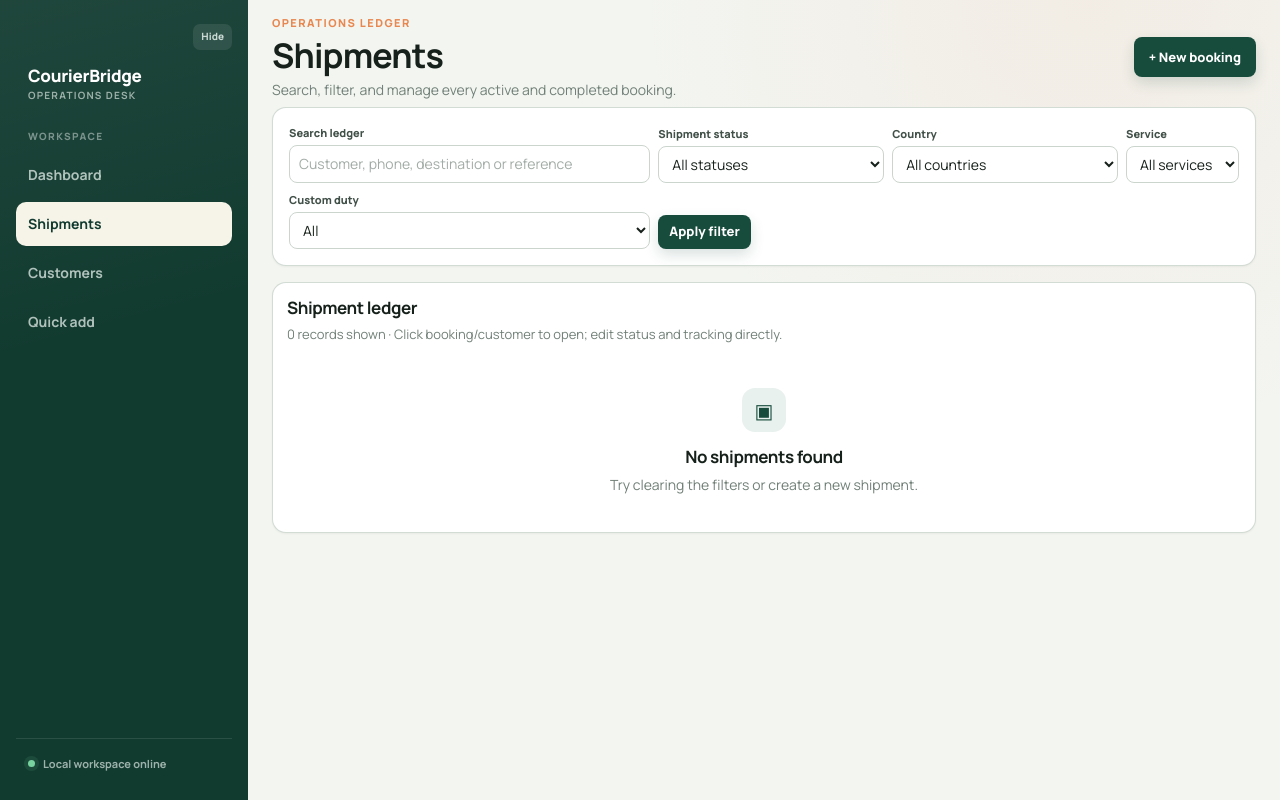
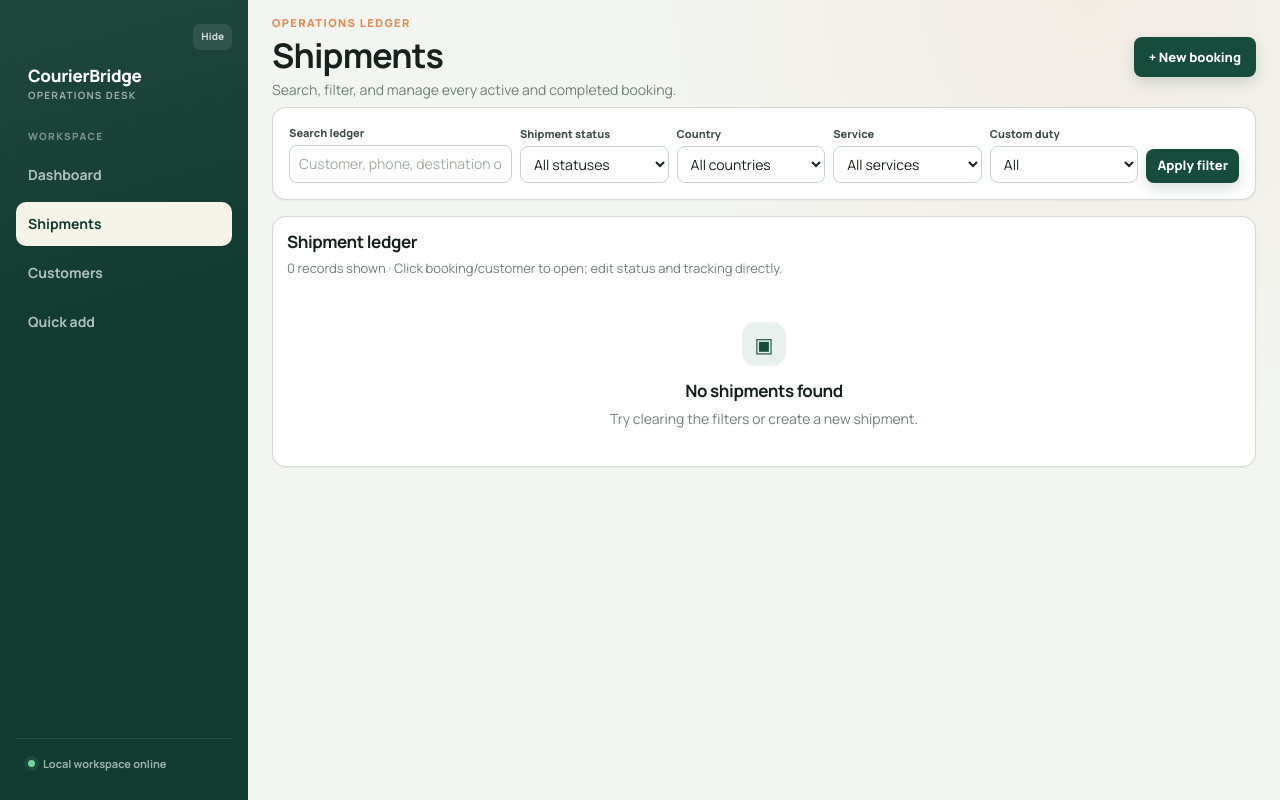
Before and after one commit to Tanishq014/courierBridge, a FastAPI app: page /shipments in a window 1280 px wide. Run offline with FastAPI, Linux system fonts and the light colour scheme; data that the repository does not hold is empty; some libraries are stand-ins or nearby versions.

Commit message:
Include tracking courier in services; adjust filters
Expand service options and filtering to consider TrackingNumber.courier_name in addition to Shipment.vendor_partner and Shipment.courier_company (app/routes/shipments.py). Also refine filter form layouts in CSS to use repeat() and smaller column min-widths, making filter grids more compact and accommodating additional fields (app/static/css/style.css). These changes ensure courier names from tracking numbers appear in service lists and filter queries, and improve the filter UI spacing.

```diff
--- a/app/routes/shipments.py
+++ b/app/routes/shipments.py
@@ -95,7 +95,8 @@ def get_courier_options(db: Session) -> list[str]:
 def get_service_options(db: Session) -> list[str]:
     vendor_partners = [row[0] for row in db.query(Shipment.vendor_partner).distinct().all() if row[0]]
     shipment_couriers = [row[0] for row in db.query(Shipment.courier_company).distinct().all() if row[0]]
-    return sorted({s.strip() for s in vendor_partners + shipment_couriers if s and s.strip()}, key=str.lower)
+    tn_couriers = [row[0] for row in db.query(TrackingNumber.courier_name).distinct().all() if row[0]]
+    return sorted({s.strip() for s in vendor_partners + shipment_couriers + tn_couriers if s and s.strip()}, key=str.lower)
 
 def parse_receiver_address(raw_notes: str | None) -> dict[str, str]:
     blank = {
@@ -374,7 +375,8 @@ def list_shipments(
     if service:
         query = query.filter(or_(
             Shipment.vendor_partner == service,
-            Shipment.courier_company == service
+            Shipment.courier_company == service,
+            Shipment.tracking_numbers.any(TrackingNumber.courier_name == service)
         ))
     shipments = query.order_by(Shipment.booking_date.desc()).distinct().all()
     shipment_previews = {}
--- a/app/static/css/style.css
+++ b/app/static/css/style.css
@@ -589,7 +589,7 @@ tbody tr:last-child td {
 
 .filter-form {
     display: grid;
-    grid-template-columns: minmax(240px, 2fr) minmax(170px, 1fr) auto;
+    grid-template-columns: minmax(160px, 2fr) repeat(4, minmax(120px, 1fr)) auto;
     gap: 12px;
     align-items: end;
 }
@@ -1716,7 +1716,7 @@ body.sidebar-collapsed.sidebar-hovering .sidebar-toggle {
 }
 
 .shipment-filter-form {
-    grid-template-columns: minmax(180px, 1.2fr) minmax(135px, 0.75fr) minmax(135px, 0.75fr) auto;
+    grid-template-columns: minmax(160px, 1.5fr) repeat(4, minmax(110px, 1fr)) auto;
     gap: 8px;
 }
 
```
